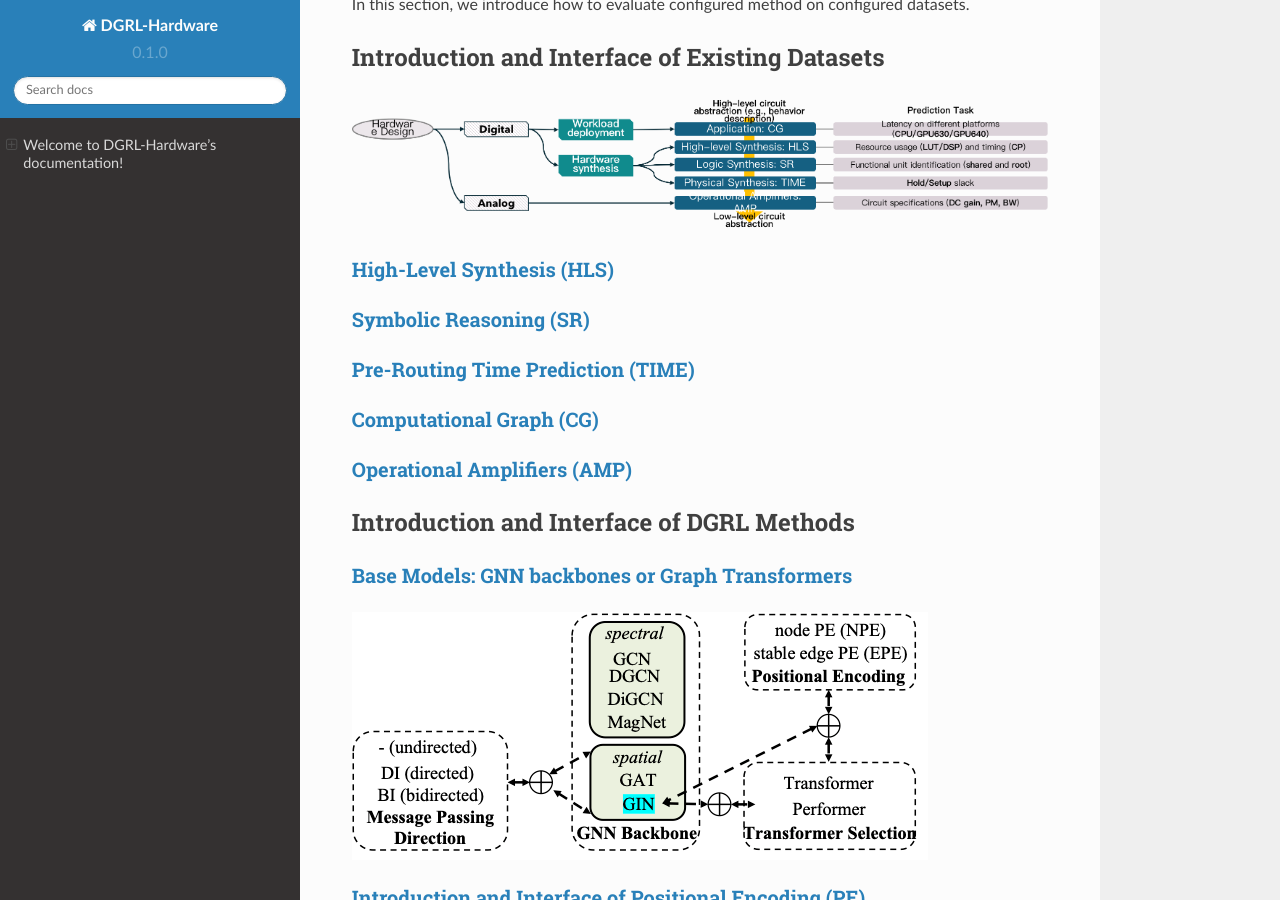
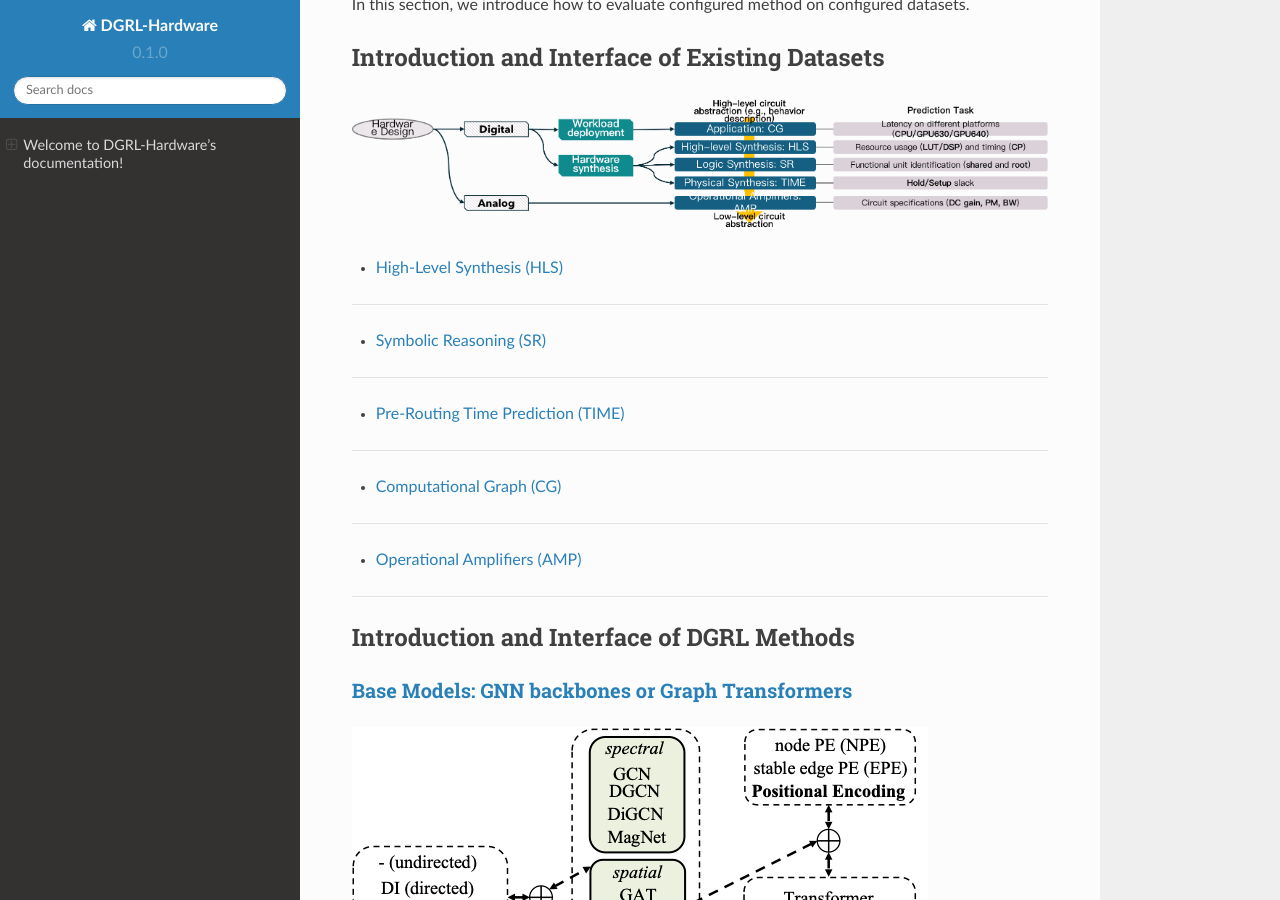
Before and after one commit to Graph-COM/Benchmark_for_DGRL_in_Hardwares, a Sphinx documentation site: the page built from docs/source/index.rst, in a window 1280 px wide and 900 px high, scrolled down 2380 px. Built offline with Sphinx 7.4.7 and the Read the Docs theme 2.0.0, drawn with Linux system fonts in a browser that asks for light colours.

```diff
--- a/docs/source/index.rst
+++ b/docs/source/index.rst
@@ -66,19 +66,19 @@ Introduction and Interface of Existing Datasets
 .. image:: data/fig/line.png
    :alt: Selected Datasets and Tasks
 
-`High-Level Synthesis (HLS) <data/hls.html>`_
+- `High-Level Synthesis (HLS) <data/hls.html>`_
 ~~~~~~~~~~~~~~~~~~~~~~~~~~~~~~~~~~~~~~~~~~~~~~~~
 
-`Symbolic Reasoning (SR) <data/sr.html>`_
+- `Symbolic Reasoning (SR) <data/sr.html>`_
 ~~~~~~~~~~~~~~~~~~~~~~~~~~~~~~~~~~~~~~~~~~~~~
 
-`Pre-Routing Time Prediction (TIME) <data/time.html>`_
+- `Pre-Routing Time Prediction (TIME) <data/time.html>`_
 ~~~~~~~~~~~~~~~~~~~~~~~~~~~~~~~~~~~~~~~~~~~~~~~~~~~~~~~~~~
 
-`Computational Graph (CG) <data/cg.html>`_
+- `Computational Graph (CG) <data/cg.html>`_
 ~~~~~~~~~~~~~~~~~~~~~~~~~~~~~~~~~~~~~~~~~~~~
 
-`Operational Amplifiers (AMP) <data/amp.html>`_
+- `Operational Amplifiers (AMP) <data/amp.html>`_
 ~~~~~~~~~~~~~~~~~~~~~~~~~~~~~~~~~~~~~~~~~~~~~~~~~~
 
 
```
